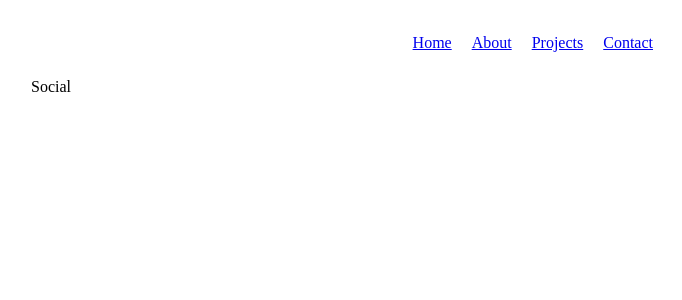
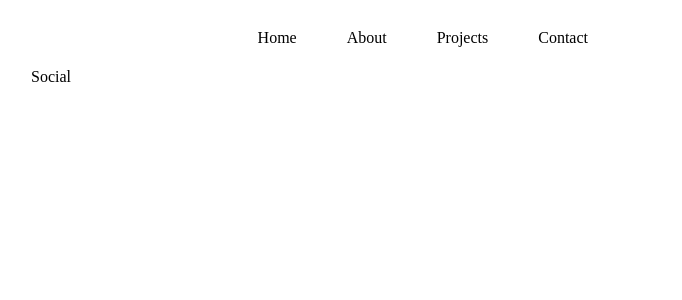
Before and after one commit to marlybone/Portfolio, a React (Vite) app: page / in a window 1280 px wide. Shown: the top 300 px of the page, without its empty margins (589-1271 px from the left). Built offline with nearby package versions, Linux system fonts and the light colour scheme.

Commit message:
adding a few more components.

```diff
--- a/src/App.css
+++ b/src/App.css
@@ -15,8 +15,19 @@ main {
 .nav-items {
   display: flex;
   flex-wrap: nowrap;
+  margin-right: 5%
 }
 
 .items {
-  padding: 10px;
+  padding: 5px;
 }
+
+.container {
+  padding-right: 0;
+}
+
+.nav-items a {
+  text-decoration: none;
+  margin-right: 40px;
+  color: black
+}
```
Also changed, not shown: src/Components/Contact.jsx (added, +10 -0 lines), src/Components/Content.jsx (added, +10 -0 lines), src/Components/Projects.jsx (added, +10 -0 lines).
